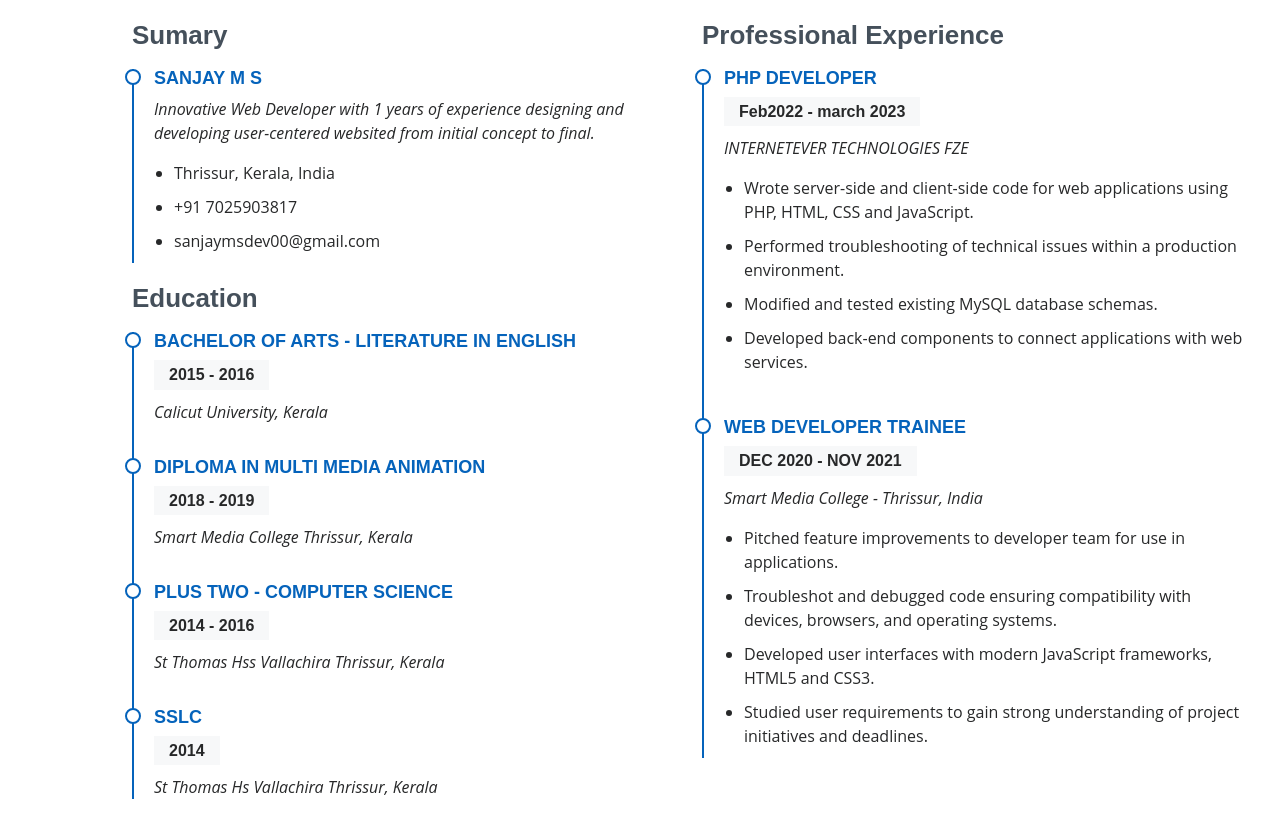
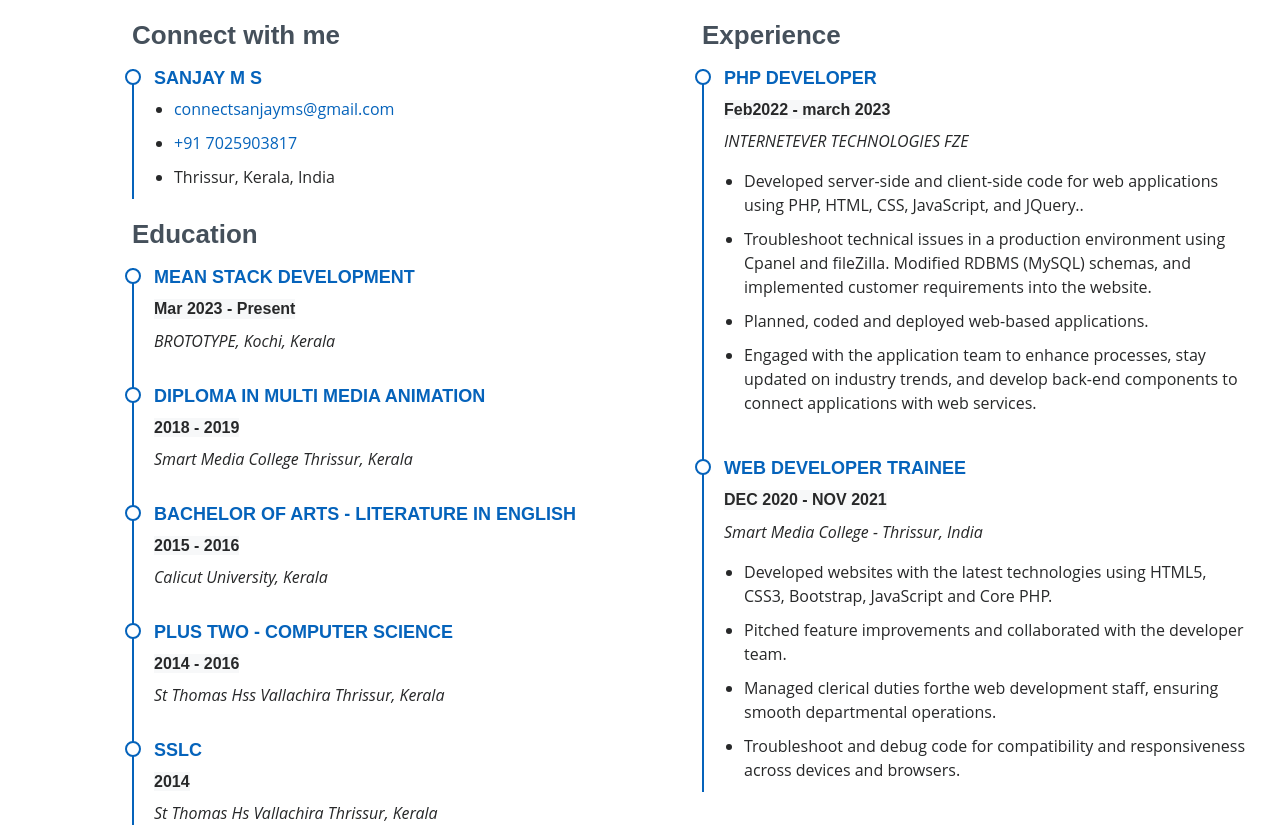
Before and after one commit to sanjayms00/my-portfolio, a plain HTML site: page index.html in a window 1280 px wide. Shown: the part 2920-3748 px from the top of the page. Drawn offline with nearby package versions, Linux system fonts and the light colour scheme.

Commit message:
edited the resume section

```diff
--- a/assets/css/style.css
+++ b/assets/css/style.css
@@ -545,7 +545,7 @@ section {
 .resume .resume-item h5 {
   font-size: 16px;
   background: #f7f8f9;
-  padding: 5px 15px;
+  /* padding: 5px 15px; */
   display: inline-block;
   font-weight: 600;
   margin-bottom: 10px;
--- a/index.html
+++ b/index.html
@@ -236,36 +236,39 @@
 
         <div class="section-title">
           <h2>Resume</h2>
-          <!-- <p>Proven team player when working with internal
-            cross-functional departments. Thrive in hands-on, action-oriented culture by
-            working well under pressure and adapting to change quickly.
-          </p> -->
         </div>
 
         <div class="row">
           <div class="col-lg-6">
-            <h3 class="resume-title">Sumary</h3>
+            <h3 class="resume-title">Connect with me</h3>
             <div class="resume-item pb-0">
               <h4>Sanjay M S</h4>
-              <p><em>Innovative Web Developer with 1 years of experience designing and developing user-centered websited
-                  from initial concept to final.</em></p>
               <ul>
+                <li>
+                  <a href="mailto: connectsanjayms@gmail.com">connectsanjayms@gmail.com</a>
+                </li>
+                <li>
+                  <a href="tel: +91 7025903817">+91 7025903817</a>
+                </li>
                 <li>Thrissur, Kerala, India</li>
-                <li>+91 7025903817</li>
-                <li>sanjaymsdev00@gmail.com</li>
               </ul>
             </div>
 
             <h3 class="resume-title">Education</h3>
             <div class="resume-item">
-              <h4>Bachelor of Arts - Literature in English</h4>
-              <h5>2015 - 2016</h5>
-              <p><em>Calicut University, Kerala</em></p>
+              <h4>mean stack development</h4>
+              <h5>Mar 2023 - Present</h5>
+              <p><em>BROTOTYPE, Kochi, Kerala</em></p>
             </div>
             <div class="resume-item">
               <h4>Diploma in Multi Media Animation</h4>
               <h5>2018 - 2019</h5>
               <p><em>Smart Media College Thrissur, Kerala</em></p>
+            </div>
+            <div class="resume-item">
+              <h4>Bachelor of Arts - Literature in English</h4>
+              <h5>2015 - 2016</h5>
+              <p><em>Calicut University, Kerala</em></p>
             </div>
             <div class="resume-item">
               <h4>Plus Two - Computer Science</h4>
@@ -280,17 +283,21 @@
           </div>
 
           <div class="col-lg-6">
-            <h3 class="resume-title">Professional Experience</h3>
+            <h3 class="resume-title">Experience</h3>
             <div class="resume-item">
               <h4>PHP DEVELOPER</h4>
               <h5>Feb2022 - march 2023</h5>
               <p><em>INTERNETEVER TECHNOLOGIES FZE</em></p>
               <ul>
-                <li>Wrote server-side and client-side code for web applications using PHP, HTML, CSS
-                  and JavaScript.</li>
-                <li>Performed troubleshooting of technical issues within a production environment.</li>
-                <li>Modified and tested existing MySQL database schemas.</li>
-                <li>Developed back-end components to connect applications with web services.</li>
+                <li>Developed server-side and client-side code for web applications using PHP,
+                  HTML, CSS, JavaScript, and JQuery..</li>
+                <li>Troubleshoot technical issues in a production environment using Cpanel and fileZilla. Modified RDBMS (MySQL) schemas, and implemented customer requirements into the website.</li>
+                <li>Planned, coded and deployed web-based applications.</li>
+                <li>
+                  Engaged with the application team to enhance processes, stay updated on
+                  industry trends, and develop back-end components to connect applications
+                  with web services.
+                </li>
               </ul>
             </div>
             <div class="resume-item">
@@ -298,12 +305,13 @@
               <h5>DEC 2020 - NOV 2021</h5>
               <p><em>Smart Media College - Thrissur, India</em></p>
               <ul>
-                <li>Pitched feature improvements to developer team for use in applications.</li>
-                <li>Troubleshot and debugged code ensuring compatibility with devices, browsers, and
-                  operating systems.</li>
-                <li>Developed user interfaces with modern JavaScript frameworks, HTML5 and CSS3.</li>
-                <li>Studied user requirements to gain strong understanding of project initiatives and
-                  deadlines.</li>
+                <li>Developed websites with the latest technologies using HTML5, CSS3,
+                  Bootstrap, JavaScript and Core PHP.</li>
+                <li>Pitched feature improvements and collaborated with the developer team.</li>
+                <li>Managed clerical duties forthe web development staff, ensuring smooth
+                  departmental operations.</li>
+                <li>Troubleshoot and debug code for compatibility and responsiveness across
+                  devices and browsers.</li>
               </ul>
             </div>
           </div>
@@ -312,7 +320,7 @@
       </div>
     </section><!-- End Resume Section -->
 
-    <!-- ======= Portfolio Section ======= -->
+    <!-- ======= works Section ======= -->
     <section id="portfolio" class="portfolio section-bg">
       <div class="container" data-aos="fade-up">
 
@@ -331,6 +339,7 @@
         </div>
 
         <div class="row portfolio-container" data-aos="fade-up" data-aos-delay="200">
+
           <div class="col-lg-4 col-md-6 portfolio-item filter-bootcamp">
             <div class="portfolio-wrap">
               <img src="assets/img/elearn.png" class="img-fluid" alt="elearn image">
@@ -384,6 +393,21 @@
             </div>
           </div>
 
+          <div class="col-lg-4 col-md-6 portfolio-item filter-bootcamp">
+            <div class="portfolio-wrap">
+              <img src="assets/img/ather.webp" class="img-fluid" alt="">
+              <div class="portfolio-info">
+                <h4>Ather</h4>
+                <p>website clone</p>
+                <div class="portfolio-links">
+                  <a href="assets/img/ather.webp" data-gallery="portfolioGallery" class="portfolio-lightbox"
+                    title="Ather website clone"><i class="bi bi-arrows-fullscreen"></i></a>
+                  <a href="https://sanjayms00.github.io/ather" target="_blank"><i class="bi bi-box-arrow-up-right"></i></a>
+                </div>
+              </div>
+            </div>
+          </div>
+
           <div class="col-lg-4 col-md-6 portfolio-item filter-company">
             <div class="portfolio-wrap">
               <img src="assets/img/eternal-beauty-care.webp" class="img-fluid" alt="">
@@ -421,14 +445,14 @@
 
           <div class="col-lg-4 col-md-6 portfolio-item filter-company">
             <div class="portfolio-wrap">
-              <img src="assets/img/ather.webp" class="img-fluid" alt="">
+              <img src="assets/img/holy-family-convent.webp" class="img-fluid" alt="HOLY FAMILY CONVENT HR. SEC. SCHOOL">
               <div class="portfolio-info">
-                <h4>Ather</h4>
-                <p>website clone</p>
+                <h4>HOLY FAMILY CONVENT HR. SEC. SCHOOL</h4>
+                <p>Convent school website</p>
                 <div class="portfolio-links">
-                  <a href="assets/img/ather.webp" data-gallery="portfolioGallery" class="portfolio-lightbox"
-                    title="Ather website clone"><i class="bi bi-arrows-fullscreen"></i></a>
-                  <a href="https://sanjayms00.github.io/ather" target="_blank"><i class="bi bi-box-arrow-up-right"></i></a>
+                  <a href="assets/img/holy-family-convent.webp" data-gallery="portfolioGallery" class="portfolio-lightbox"
+                    title="HOLY FAMILY CONVENT HR. SEC. SCHOOL"><i class="bi bi-arrows-fullscreen"></i></a>
+                  <a href="https://holyfamilyschool.edu.in" target="_blank"><i class="bi bi-box-arrow-up-right"></i></a>
                 </div>
               </div>
             </div>
@@ -449,25 +473,10 @@
             </div>
           </div>
 
-          <!-- HOLY FAMILY CONVENT HR. SEC. SCHOOL -->
-          <div class="col-lg-4 col-md-6 portfolio-item filter-company">
-            <div class="portfolio-wrap">
-              <img src="assets/img/holy-family-convent.webp" class="img-fluid" alt="HOLY FAMILY CONVENT HR. SEC. SCHOOL">
-              <div class="portfolio-info">
-                <h4>HOLY FAMILY CONVENT HR. SEC. SCHOOL</h4>
-                <p>Convent school website</p>
-                <div class="portfolio-links">
-                  <a href="assets/img/holy-family-convent.webp" data-gallery="portfolioGallery" class="portfolio-lightbox"
-                    title="HOLY FAMILY CONVENT HR. SEC. SCHOOL"><i class="bi bi-arrows-fullscreen"></i></a>
-                  <a href="https://holyfamilyschool.edu.in" target="_blank"><i class="bi bi-box-arrow-up-right"></i></a>
-                </div>
-              </div>
-            </div>
-          </div>
-
         </div>
       </div>
-    </section><!-- End Portfolio Section -->
+    </section>
+    <!-- End works Section -->
 
     <!-- ======= Contact Section ======= -->
     <!-- <section id="contact" class="contact">
@@ -537,7 +546,8 @@
     </section> -->
     <!-- End Contact Section -->
 
-  </main><!-- End #main -->
+  </main>
+  <!-- End #main -->
 
 
   <!-- ======= Footer ======= -->
```
